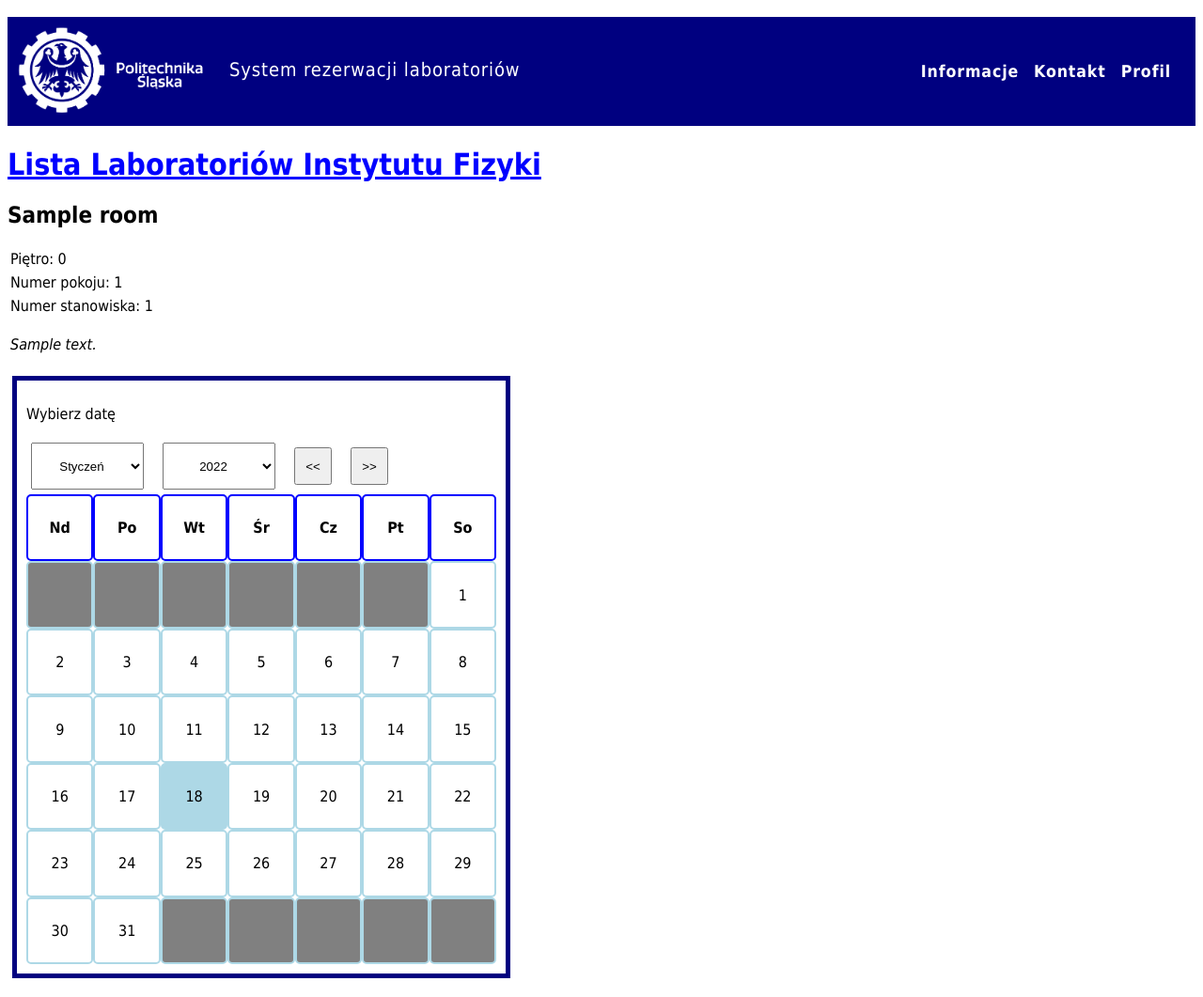
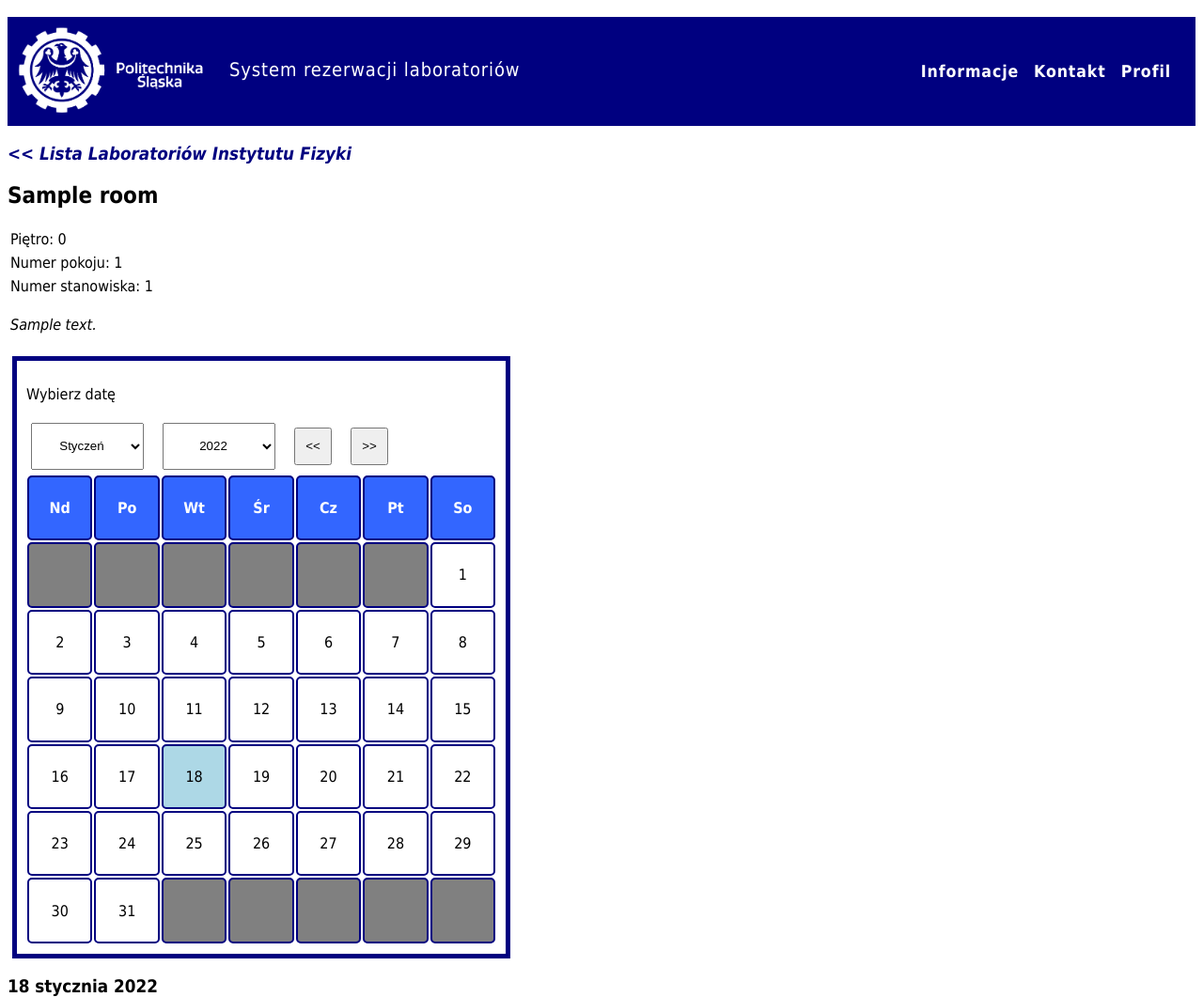
Before and after one commit to marcciszek/Rejestracja-sali-laboratoryjnych-django, a Django app: a page that uses SheldonSite/Laboratoria/templates/laboratoria/room/detail.html in a window 1280 px wide. Shown: the top 1061 px of the page at 94% size. Run offline with Django 3.2, Linux system fonts and the light colour scheme; a user stored in the database is signed in; tables that the repository leaves empty hold one stand-in row (values such as "Sample post").

Commit message:
roomdetail calendar styling, lab list href styling, list accessibility cell changes

```diff
--- a/SheldonSite/Laboratoria/static/test/kalendarz_styl.css
+++ b/SheldonSite/Laboratoria/static/test/kalendarz_styl.css
@@ -24,12 +24,16 @@ margin:5px;
 
 .calendar-cell
 {
-	border: 2px solid lightblue;
+	border: 2px solid navy;
+	margin: 1px;
 }
 
 .calendar-cell-header
 {
-	border: 2px solid blue;
+	border: 2px solid navy;
+	margin: 1px;
+	background: #3366ff;
+	color:#fff;
 	font-weight: bold;
 }
 
--- a/SheldonSite/Laboratoria/static/test/stanowisko_styl.css
+++ b/SheldonSite/Laboratoria/static/test/stanowisko_styl.css
@@ -106,3 +106,10 @@ div.scheme-cell-label{
 a{
 color:blue;
 }
+
+#lablist_anchor
+{
+    text-decoration:none;
+    font-style:italic;
+    color:navy;
+}
--- a/SheldonSite/Laboratoria/templates/laboratoria/room/detail.html
+++ b/SheldonSite/Laboratoria/templates/laboratoria/room/detail.html
@@ -14,11 +14,11 @@
 
 {% block content %}
 {% include 'navbar.html' %}
-  <h1>
-    <a href="{% url 'laboratoria:room_list' %}">
-      Lista Laboratoriów Instytutu Fizyki
+  <h3>
+    <a id = "lablist_anchor" href="{% url 'laboratoria:room_list' %}">
+      &lt;&lt;&nbsp;Lista Laboratoriów Instytutu Fizyki
     </a>
-  </h1>
+  </h3>
 	<div id = "main-container">
 		<div id = "room-information">
 			<h2 id = "room-name">{{room.title}}</h2>
--- a/SheldonSite/Laboratoria/templates/laboratoria/room/list.html
+++ b/SheldonSite/Laboratoria/templates/laboratoria/room/list.html
@@ -54,8 +54,8 @@
                 </div>
                 <div class = "table-wrapper wrapper-room-status">
                     <div class = "room-status">Dostępny</div>
-                    <div class = "room-status-icon">X</div>
-                    <div class = "room-order-button">Zarezerwuj</div>
+                    <div class = "room-status-icon"></div>
+                    <div class = "room-order-button"><a href="{{room.get_absolute_url}}">Zarezerwuj</a></div>
                 </div>
             </div>
         {% endfor %}
```
